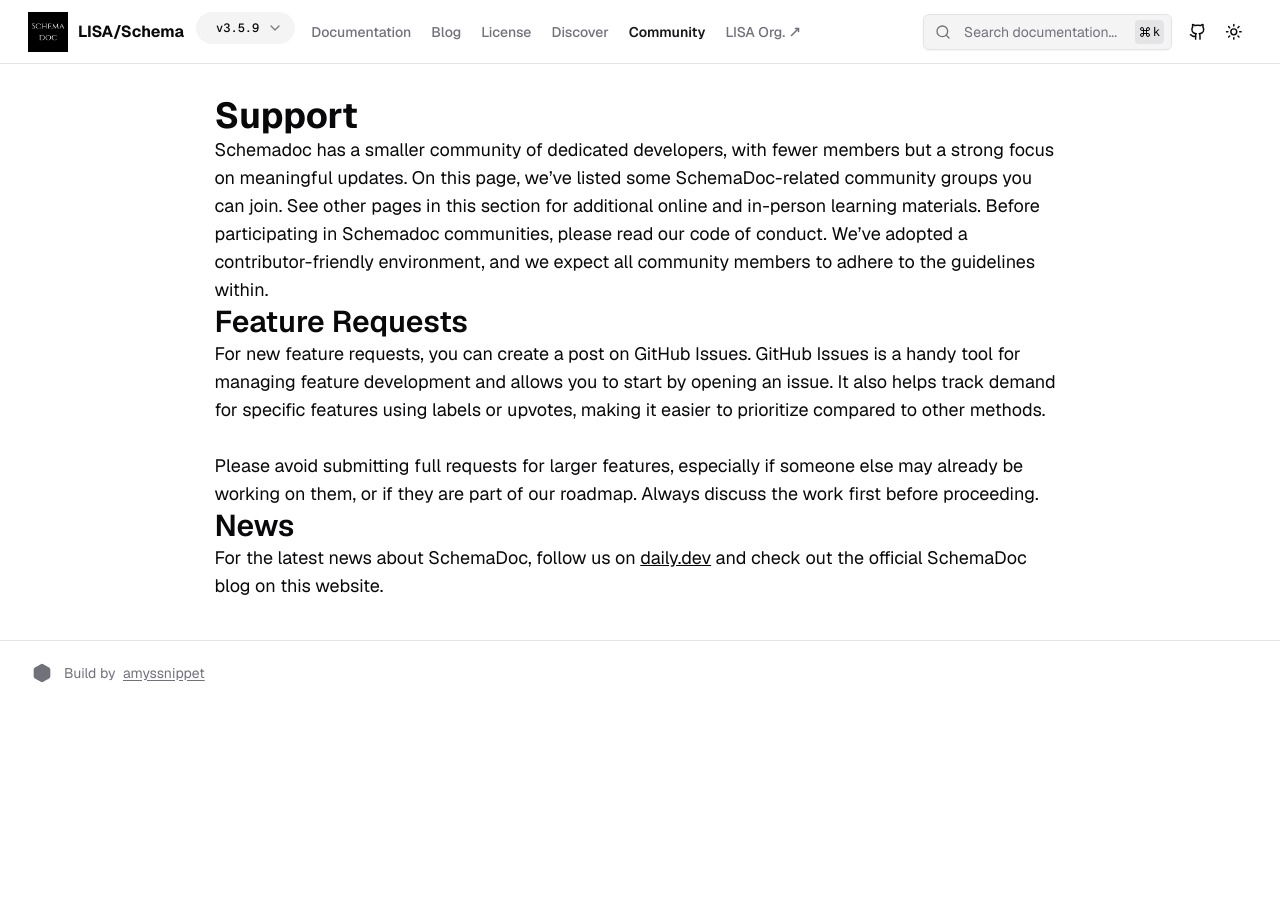
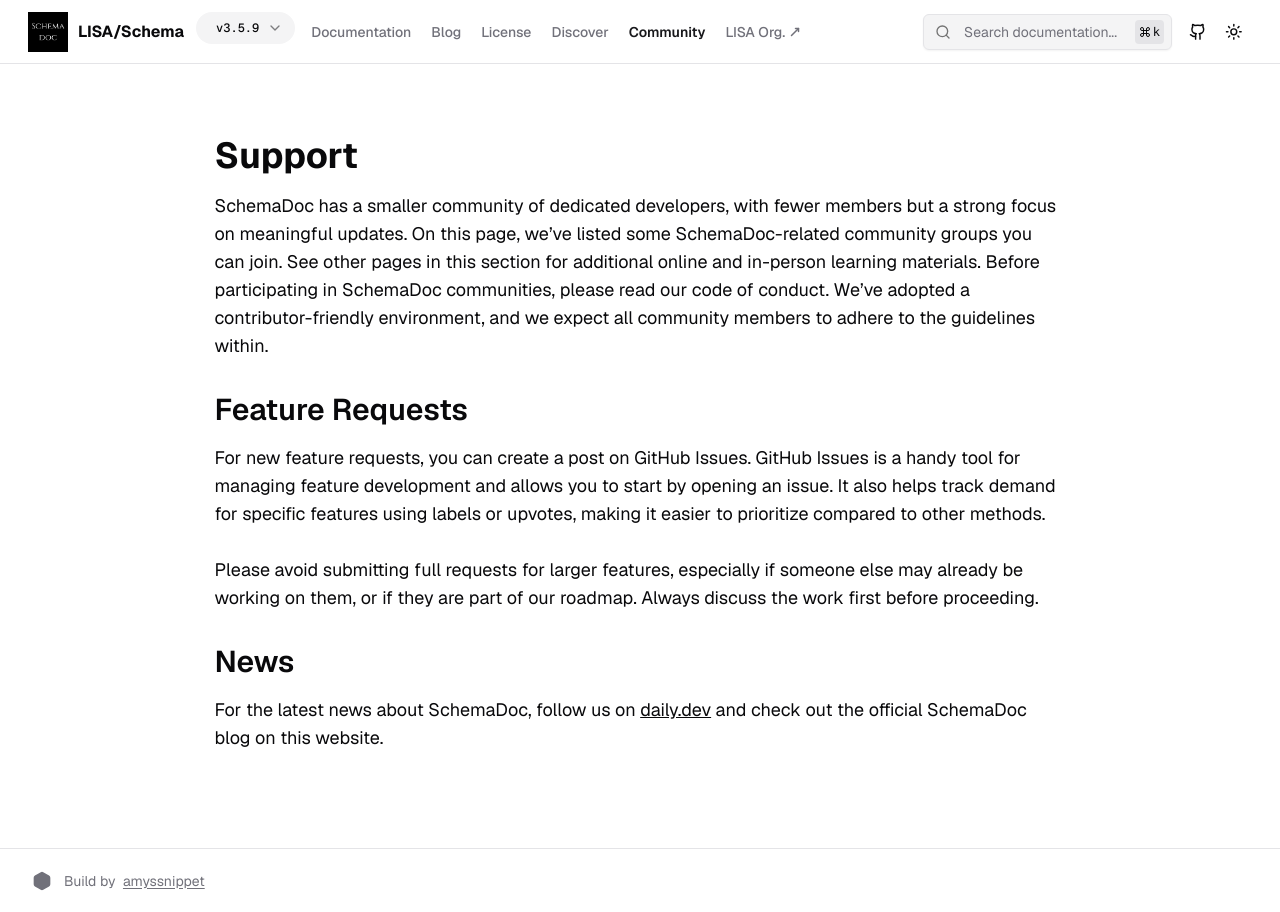
Before and after one commit to bradcn/schemadocv2, a Next.js app: page /community/support in a window 1280 px wide. Before the commit the page ends 800 px from the top, so only its background shows below. Built offline with nearby package versions, Linux system fonts and the light colour scheme.

Commit message:
Update page.tsx

```diff
--- a/app/community/support/page.tsx
+++ b/app/community/support/page.tsx
@@ -1,14 +1,14 @@
 export default function SupportPage() {
   return (
-    <div className="max-w-4xl mx-auto">
-      <h1 className="text-4xl font-bold">Support</h1>
+    <div className="max-w-4xl mx-auto my-6">
+      <h1 className="text-4xl font-bold my-4">Support</h1>
 
-      <p className="text-lg">
-        Schemadoc has a smaller community of dedicated developers, with fewer members but a strong focus on meaningful updates. On this page, we’ve listed some SchemaDoc-related community groups you can join. See other pages in this section for additional online and in-person learning materials. Before participating in Schemadoc communities, please read our code of conduct. We’ve adopted a contributor-friendly environment, and we expect all community members to adhere to the guidelines within.
+      <p className="text-lg my-4">
+        SchemaDoc has a smaller community of dedicated developers, with fewer members but a strong focus on meaningful updates. On this page, we’ve listed some SchemaDoc-related community groups you can join. See other pages in this section for additional online and in-person learning materials. Before participating in SchemaDoc communities, please read our code of conduct. We’ve adopted a contributor-friendly environment, and we expect all community members to adhere to the guidelines within.
       </p>
 
-      <section>
-        <h2 className="text-3xl font-semibold">Feature Requests</h2>
+      <section className="my-8">
+        <h2 className="text-3xl font-semibold my-4">Feature Requests</h2>
         <p className="text-lg">
           For new feature requests, you can create a post on GitHub Issues. GitHub Issues is a handy tool for managing feature development and allows you to start by opening an issue. It also helps track demand for specific features using labels or upvotes, making it easier to prioritize compared to other methods.
           <br />
@@ -17,8 +17,8 @@
         </p>
       </section>
 
-      <section>
-        <h2 className="text-3xl font-semibold">News</h2>
+      <section className="my-8">
+        <h2 className="text-3xl font-semibold my-4">News</h2>
         <p className="text-lg">
           For the latest news about SchemaDoc, follow us on <a href="https://daily.dev" className="underline">daily.dev</a> and check out the official SchemaDoc blog on this website.
         </p>
```
